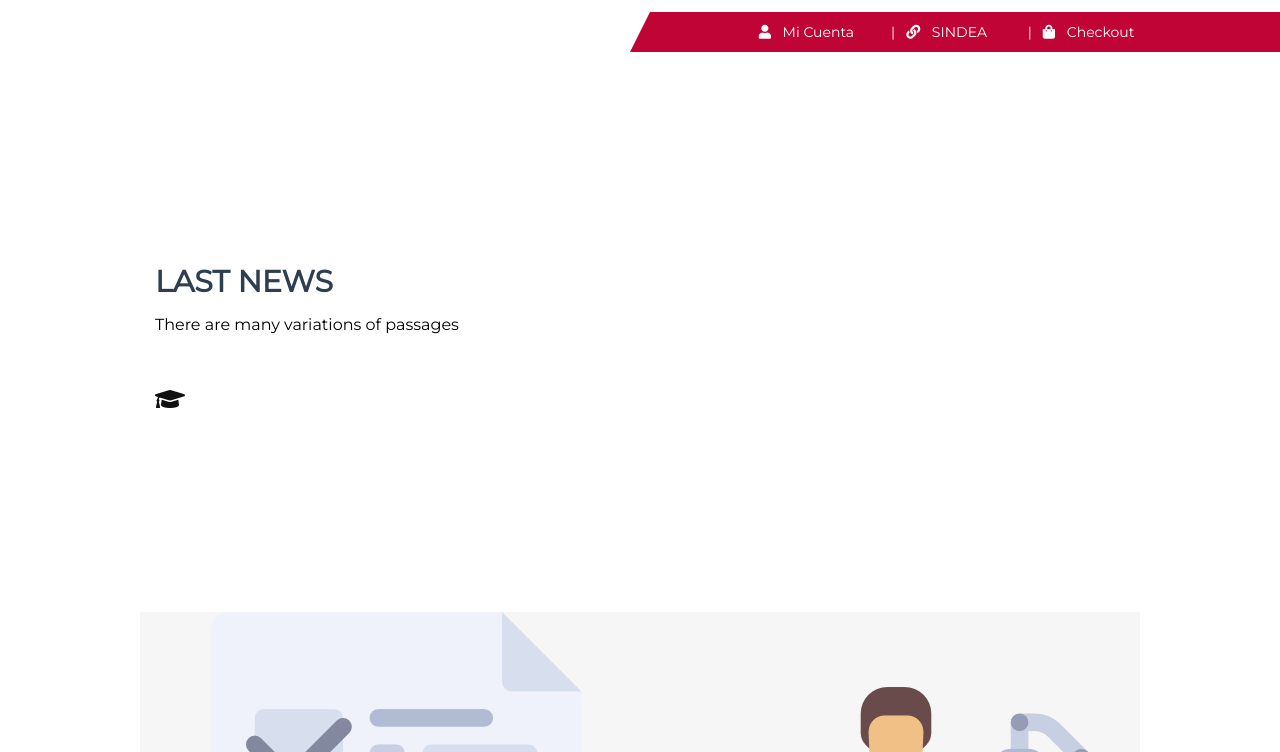
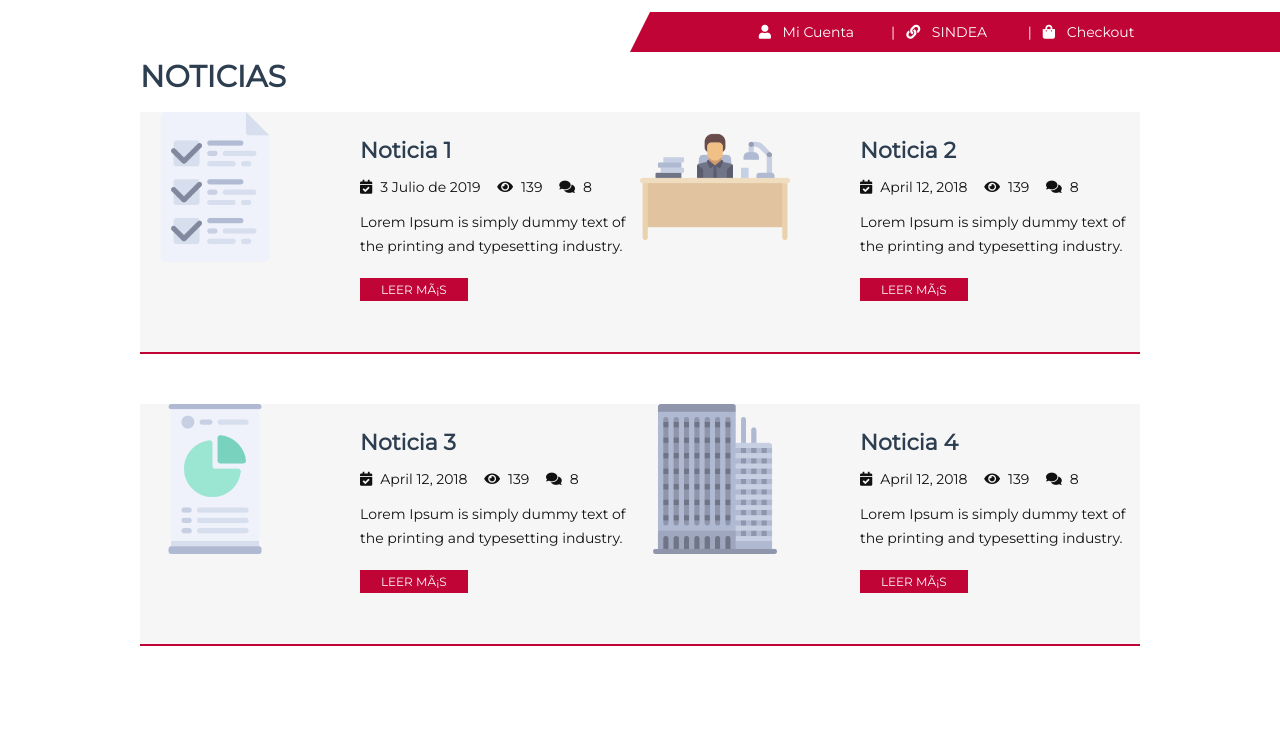
Before and after one commit to zazilibarra/Detenciones-Arbitrarias, a plain HTML site: page noticias.html in a window 1280 px wide. Shown: the part 48-800 px from the top of the page. Drawn offline with Linux system fonts and the light colour scheme.

Commit message:
Seccion Noticias

```diff
--- a/noticias.html
+++ b/noticias.html
@@ -71,64 +71,62 @@
     <div class="div-last-news">
         <div class="contenedor">
             <div class="div-tittle">
-                <h3>Last News</h3>
-                <p>There are many variations of passages</p>
-                <i class="fas fa-graduation-cap"></i>
+                <h3>Noticias</h3>
             </div>
             <div class="div-recuadros">
                 <div class="div-item-recuadro">
                     <img src="iconos/265660-management/png/check-box.png">
                     <div class="div-info-rect">
-                        <h3><a href="#">There are many variations</a></h3>
+                        <h3><a href="#">Noticia 1</a></h3>
                         <div class="div-fecha">
-                            <span><i class="fas fa-calendar-check"></i>April 12, 2018</span>
+                            <span><i class="fas fa-calendar-check"></i>3 Julio de 2019</span>
                             <span><i class="fas fa-eye"></i>139</span>
                             <span><i class="fas fa-comments"></i>8</span>
                         </div>
-                        <p>There are many variaons of passages of Lorem Ipsuable, amrn</p>
-                        <a href="#">Read more</a>
+                        <p>Lorem Ipsum is simply dummy text of the printing and typesetting industry.</p>
+                        <a href="#">Leer más</a>
                     </div>
                 </div>
 
                 <div class="div-item-recuadro">
                     <img src="iconos/265660-management/png/administrator.png">
                     <div class="div-info-rect">
-                        <h3><a href="#">There are many variations</a></h3>
+                        <h3><a href="#">Noticia 2</a></h3>
                         <div class="div-fecha">
                             <span><i class="fas fa-calendar-check"></i>April 12, 2018</span>
                             <span><i class="fas fa-eye"></i>139</span>
                             <span><i class="fas fa-comments"></i>8</span>
                         </div>
-                        <p>There are many variaons of passages of Lorem Ipsuable, amrn</p>
-                        <a href="#">Read more</a>
+                        <p>Lorem Ipsum is simply dummy text of the printing and typesetting industry.</p>
+                        <a href="#">Leer más</a>
                     </div>
                 </div>
 
                 <div class="div-item-recuadro">
                     <img src="iconos/265660-management/png/circular-graphic.png">
                     <div class="div-info-rect">
-                        <h3><a href="#">There are many variations</a></h3>
+                        <h3><a href="#">Noticia 3</a></h3>
                         <div class="div-fecha">
                             <span><i class="fas fa-calendar-check"></i>April 12, 2018</span>
                             <span><i class="fas fa-eye"></i>139</span>
                             <span><i class="fas fa-comments"></i>8</span>
                         </div>
-                        <p>There are many variaons of passages of Lorem Ipsuable, amrn</p>
-                        <a href="#">Read more</a>
+                        <p>Lorem Ipsum is simply dummy text of the printing and typesetting industry.</p>
+                        <a href="#">Leer más</a>
                     </div>
                 </div>
 
                 <div class="div-item-recuadro">
                     <img src="iconos/265660-management/png/flats.png">
                     <div class="div-info-rect">
-                        <h3><a href="#">There are many variations</a></h3>
+                        <h3><a href="#">Noticia 4</a></h3>
                         <div class="div-fecha">
                             <span><i class="fas fa-calendar-check"></i>April 12, 2018</span>
                             <span><i class="fas fa-eye"></i>139</span>
                             <span><i class="fas fa-comments"></i>8</span>
                         </div>
-                        <p>There are many variaons of passages of Lorem Ipsuable, amrn</p>
-                        <a href="#">Read more</a>
+                        <p>Lorem Ipsum is simply dummy text of the printing and typesetting industry.</p>
+                        <a href="#">Leer más</a>
                     </div>
                 </div>
             </div>
--- a/styles.css
+++ b/styles.css
@@ -70,10 +70,7 @@ button:hover {
 }
 
 .div-tittle {
-    padding-top: 100px;
-    padding-bottom: 200px;
-    padding-left: 15px;
-    padding-right: 15px;
+    padding-top: 15px 0;
 }
 
 .bg-tenue{
@@ -352,15 +349,14 @@ span.icon-search:hover {
 }
 
 .div-last-news {
-    padding-top: 120px;
-    height: 800px;
+    padding-top: 15px;
 }
 
 .div-tittle h3 {
     color: #2d3e50;
     font-size: 30px;
     line-height: 30px;
-    margin-bottom: 10px;
+    margin-bottom: 20px;
     text-transform: uppercase;
     margin-top: 0;
 }
@@ -398,7 +394,7 @@ span.icon-search:hover {
 
 .div-item-recuadro img {
     float: left;
-
+    width: 30%;
 }
 
 .div-info-rect {
```
Also changed, not shown: diagnostico.html (+0 -6 lines), estadisticas.html (+0 -6 lines), evidencias.html (+0 -6 lines).
